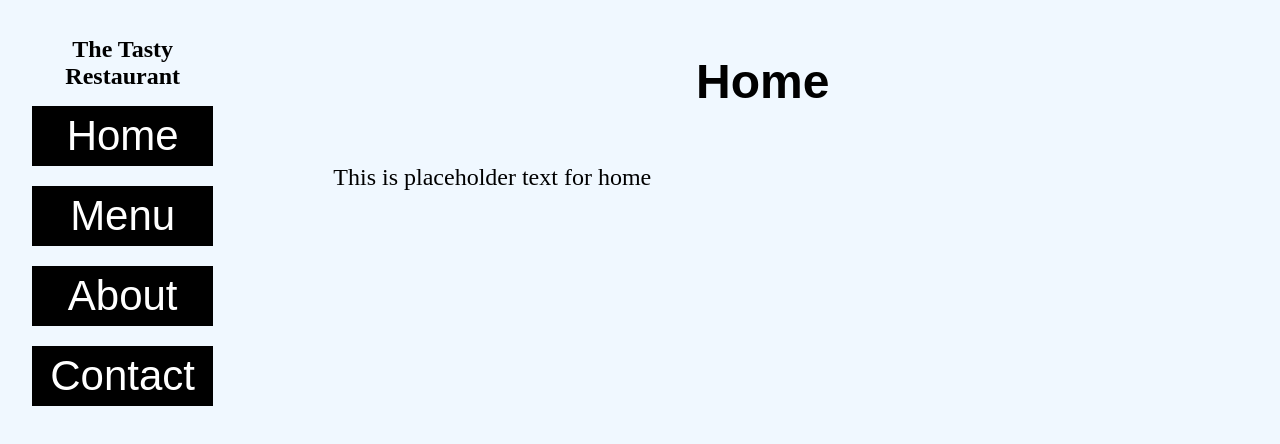
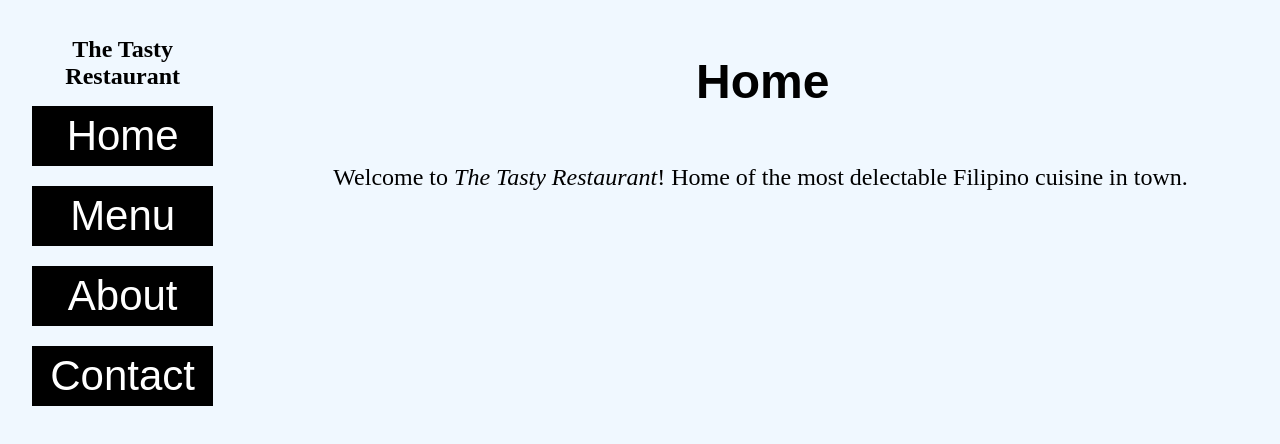
Before and after one commit to vagueposting/odin-restaurant, a website built with webpack: page src/template.html in a window 1280 px wide. Built offline with nearby package versions, Linux system fonts and the light colour scheme; a web font is replaced by a local one.

Commit message:
feat: Text formatting through JSON

```diff
--- a/src/data/nav.json
+++ b/src/data/nav.json
@@ -2,21 +2,46 @@
     "pages": [
         {
             "name": "home",
-            "text": ["Welcome to ",
-            "[EMP] The Tasty Restaurant",
-            "! Home of the most delectable Filipino cuisine in town."
+            "body": [
+                {
+                    "format": 0,
+                    "text": "Welcome to "
+                },
+                {
+                    "format": 1,
+                    "text": "The Tasty Restaurant"
+                },
+                {
+                    "format": 0,
+                    "text": "! Home of the most delectable Filipino cuisine in town."
+                }
         ]
         },
         {
             "name": "menu",
-            "text": ["placeholder"]
+            "body": [
+                {
+                    "format": 0,
+                    "text": "placeholder"
+                }
+        ]
         },
         {
             "name": "about",
-            "text": ["placeholder"]
+            "body": [
+                {
+                    "format": 0,
+                    "text": "placeholder"
+                }
+        ]
         },
         {
             "name": "contact",
-            "text": ["placeholder"]
+            "body": [
+                {
+                    "format": 0,
+                    "text": "placeholder"
+                }
+        ]
     }]
 }
--- a/src/display.js
+++ b/src/display.js
@@ -73,9 +73,13 @@ export const Interface = (data) => {
                 shell.textContent = TextControls.capitalizeEachWord(page);
                 return shell;
             }],
-            ['bodyText', (text = `This is placeholder text for ${page}`) => {
+            ['bodyText', () => {
                 const shell = document.createElement('p');
-                shell.textContent = text;
+                const rawText = data.nav.pages.find(
+                    pg => pg.name === page).body
+                const body = pageElements.formattedText(
+                    rawText);
+                shell.appendChild(body);
                 return shell;
             }]
         ])
@@ -171,6 +175,28 @@ const pageElements = {
 
         return assembleParts(parts, 'card');
     },
+    formattedText: (rawText) => {
+        const finalText = document.createDocumentFragment();
+
+        rawText.forEach((frag) => {
+            const textFragment = document.createElement('span');
+            textFragment.innerText = frag.text;
+            switch (frag.format) {
+                case 1:
+                    textFragment.classList.add('emp')
+                    break;
+                case 2:
+                    textFragment.classList.add('str')
+                    break;
+                default:
+                    break;
+            }
+
+            finalText.appendChild(textFragment);
+        })
+
+        return finalText;
+    }
     // TODO: add assemblies for other elements!
 }
 
--- a/src/styles/landing.css
+++ b/src/styles/landing.css
@@ -77,3 +77,11 @@ nav {
 .menu .core {
     font-size: 80%;
 }
+
+span.emp {
+    font-style: italic;
+}
+
+span.str {
+    font-style: bold;
+}
--- a/src/utils.js
+++ b/src/utils.js
@@ -15,4 +15,4 @@ export const TextControls = {
 
         return capitalizedWords.join(' ');
     }
-};
+}
```
